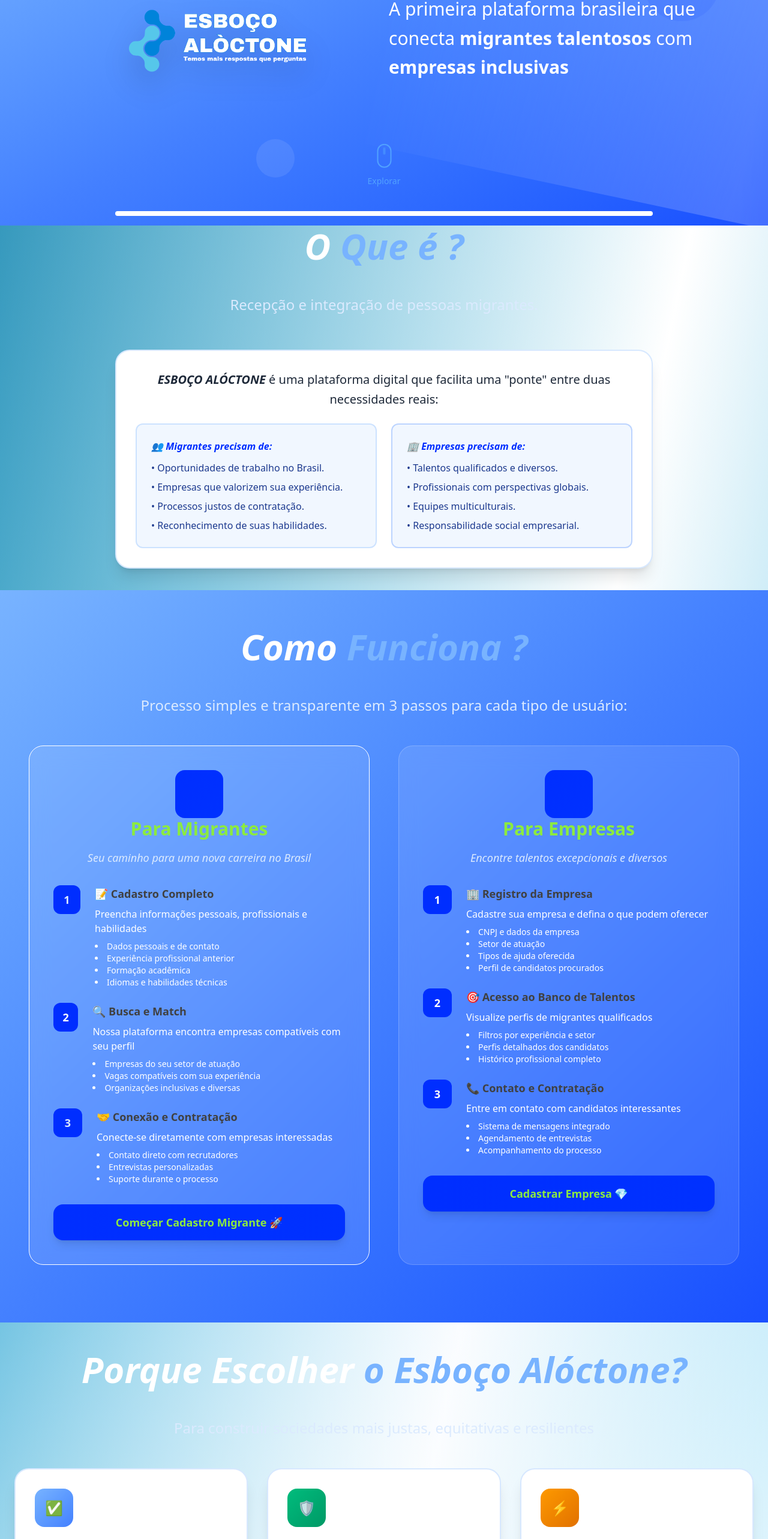
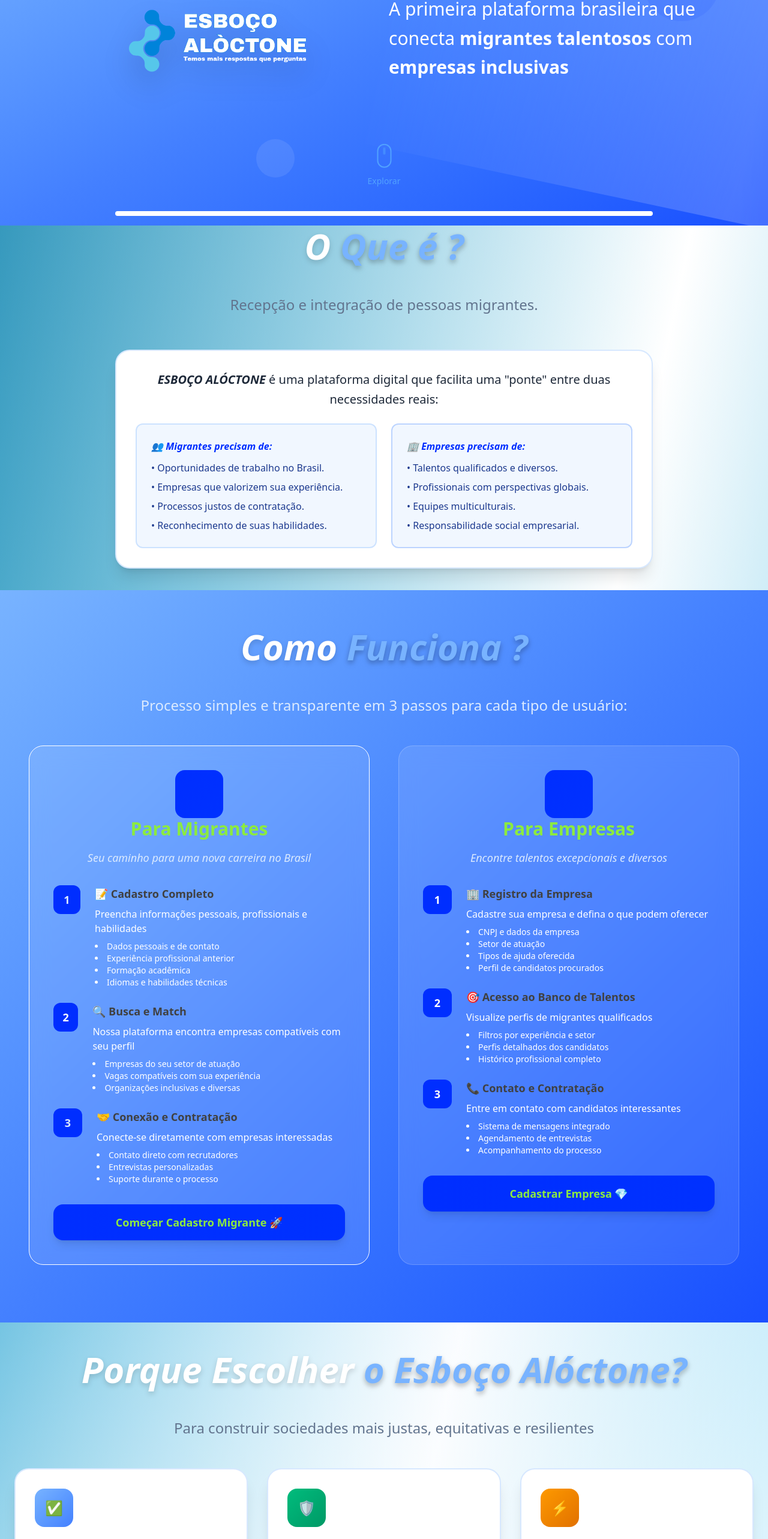
Before and after one commit to AngelTJVzla/ProjetoFinal_grupo_08, a React (Vite) app in the folder Fronted/: page / in a window 1280 px wide. Shown: the part 224-2790 px from the top of the page at 60% size. Built offline with nearby package versions, Linux system fonts and the light colour scheme; no server answers.

Commit message:
Ajustes visuais na HomePage: Melhora letras apagadas

```diff
--- a/Fronted/src/Pages/HomePage.jsx
+++ b/Fronted/src/Pages/HomePage.jsx
@@ -69,10 +69,10 @@ function HomePage() {
 
       {/* What is Esboço Alóctone - Clear Explanation */}
       <div className="container mx-auto px-6 py-1">
-        <h2 className="text-5xl md:text-6xl font-black text-center text-white mb-12 italic">
-          O <span className="text-[#78b3ff] italic">Que é ?</span>
+        <h2 className="text-5xl md:text-6xl font-black text-center text-white mb-12 italic drop-shadow-lg">
+          O <span className="text-[#78b3ff] italic drop-shadow-lg">Que é ?</span>
         </h2>
-         <p className="text-xl md:text-2xl text-blue-100 mb-12 text-center max-w-4xl mx-auto leading-relaxed font-medium">
+         <p className="text-xl md:text-2xl text-slate-500 mb-12 text-center max-w-4xl mx-auto leading-relaxed font-medium">
           Recepção e integração de pessoas migrantes.
         </p>
       </div>
@@ -118,8 +118,8 @@ function HomePage() {
       {/* Detailed How it Works */}
       <div className="bg-gradient-to-br from-[#78b3ff] via-[#4480ff] to-[#1a4fff] pt-16 pb-24 relative overflow-hidden">
         <div className="container mx-auto px-12 relative">
-          <h2 className="text-5xl md:text-6xl font-black text-center text-white mb-12 italic">
-            Como <span className="text-[#78b3ff] italic">Funciona ?</span>
+          <h2 className="text-5xl md:text-6xl font-black text-center text-white mb-12 italic drop-shadow-lg">
+            Como <span className="text-[#78b3ff] italic drop-shadow-lg">Funciona ?</span>
           </h2>
            <p className="text-xl md:text-2xl text-blue-100 mb-12 text-center max-w-4xl mx-auto leading-relaxed font-medium">
             Processo simples e transparente em 3 passos para cada tipo de
@@ -290,10 +290,10 @@ function HomePage() {
       {/* Benefits Section */}
       <div className="bg-gradient-to-br from-[#78b3ff]/5 to-white py-12">
         <div className="container mx-auto px-6">
-           <h2 className="text-5xl md:text-6xl font-black text-center text-white mb-12 italic">
-            Porque Escolher <span className="text-[#78b3ff] italic">o Esboço Alóctone?</span>
+           <h2 className="text-5xl md:text-6xl font-black text-center text-white mb-12 italic drop-shadow-lg">
+            Porque Escolher <span className="text-[#78b3ff] italic drop-shadow-lg">o Esboço Alóctone?</span>
           </h2>
-           <p className="text-xl md:text-2xl text-blue-100 mb-12 text-center max-w-4xl mx-auto leading-relaxed font-medium">
+           <p className="text-xl md:text-2xl text-slate-500 mb-12 text-center max-w-4xl mx-auto leading-relaxed font-medium">
             Para construir sociedades mais justas, equitativas e resilientes
           </p>
 
@@ -382,8 +382,8 @@ function HomePage() {
       {/* Stats with real context */}
       <div className="bg-gradient-to-br from-[#002eff] to-[#0031ff] py-8">
         <div className="container mx-auto px-6">
-           <h2 className="text-5xl md:text-6xl font-black text-center text-white mb-12 italic">
-                      Nossos{" "} <span className="text-[#78b3ff] italic">resultados</span>
+           <h2 className="text-5xl md:text-6xl font-black text-center text-white mb-12 italic drop-shadow-lg">
+                      Nossos{" "} <span className="text-[#78b3ff] italic drop-shadow-lg">resultados</span>
           </h2>
            <p className="text-xl md:text-2xl text-blue-100 mb-12 text-center max-w-4xl mx-auto leading-relaxed font-medium">
             Alguns dos nossos KPIs resumidos
@@ -391,8 +391,8 @@ function HomePage() {
 
           <div className="grid md:grid-cols-4 gap-8 text-center">
             <div className="bg-white/25 backdrop-blur-lg rounded-3xl p-8 border-2 border-white/40 hover:bg-white/30 transition-all duration-300">
-              <div className="text-5xl font-black text-[#e8f141] mb-4">500+</div>
-              <h3 className="text-2xl font-bold text-[#0c71f5] mb-4">
+              <div className="text-5xl font-black text-yellow-400 mb-4">500+</div>
+              <h3 className="text-2xl font-bold text-blue-800 mb-4">
                 Migrantes Cadastrados
               </h3>
               <p className="text-neutral-700 font-medium">
@@ -401,8 +401,8 @@ function HomePage() {
             </div>
 
             <div className="bg-white/25 backdrop-blur-lg rounded-3xl p-8 border-2 border-white/40 hover:bg-white/30 transition-all duration-300">
-              <div className="text-5xl font-black text-[#e8f141] mb-4">150+</div>
-              <h3 className="text-2xl font-bold text-[#0c71f5] mb-4">
+              <div className="text-5xl font-black text-yellow-400 mb-4">150+</div>
+              <h3 className="text-2xl font-bold text-blue-800 mb-4">
                 Empresas Parceiras
               </h3>
              <p className="text-neutral-700 font-medium">
@@ -411,8 +411,8 @@ function HomePage() {
             </div>
 
             <div className="bg-white/25 backdrop-blur-lg rounded-3xl p-8 border-2 border-white/40 hover:bg-white/30 transition-all duration-300">
-              <div className="text-5xl font-black text-[#e8f141] mb-4">80%</div>
-              <h3 className="text-2xl font-bold text-[#0c71f5] mb-4">
+              <div className="text-5xl font-black text-yellow-400 mb-4">80%</div>
+              <h3 className="text-2xl font-bold text-blue-800 mb-4">
                 Taxa de Sucesso
               </h3>
             <p className="text-neutral-700 font-medium">
@@ -421,8 +421,8 @@ function HomePage() {
             </div>
 
             <div className="bg-white/25 backdrop-blur-lg rounded-3xl p-8 border-2 border-white/40 hover:bg-white/30 transition-all duration-300">
-              <div className="text-5xl font-black text-[#e8f141] mb-4">30+</div>
-              <h3 className="text-2xl font-bold text-[#0c71f5] mb-4">
+              <div className="text-5xl font-black text-yellow-400 mb-4">30+</div>
+              <h3 className="text-2xl font-bold text-blue-800 mb-4">
                 Países Representados
               </h3>
             <p className="text-neutral-700 font-medium">
@@ -436,10 +436,10 @@ function HomePage() {
       {/* FAQ Section */}
       <div className="bg-gradient-to-br from-[#78b3ff]/5 to-white py-24">
         <div className="container mx-auto px-6">
-           <h2 className="text-5xl md:text-6xl font-black text-center text-white mb-12 italic">
-                      Preguntas{" "} <span className="text-[#78b3ff] italic">frequentes</span>
+           <h2 className="text-5xl md:text-6xl font-black text-center text-white mb-12 italic drop-shadow-lg">
+                      Preguntas{" "} <span className="text-[#78b3ff] italic drop-shadow-lg">frequentes</span>
           </h2>
-          <p className="text-xl md:text-2xl text-blue-100 mb-12 text-center max-w-4xl mx-auto leading-relaxed font-medium">
+          <p className="text-xl md:text-2xl text-slate-400 mb-12 text-center max-w-4xl mx-auto leading-relaxed font-medium">
            Temos mais respostas que perguntas.
           </p>
 
```
